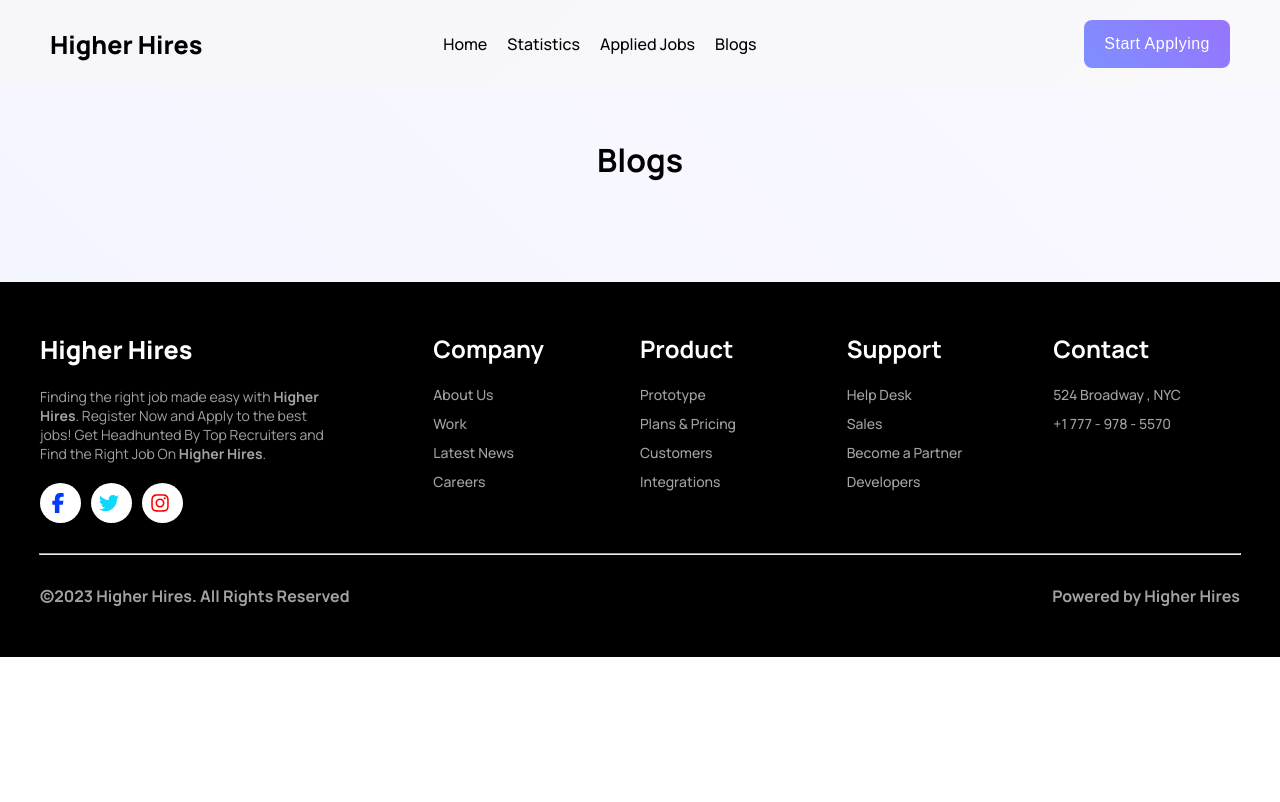
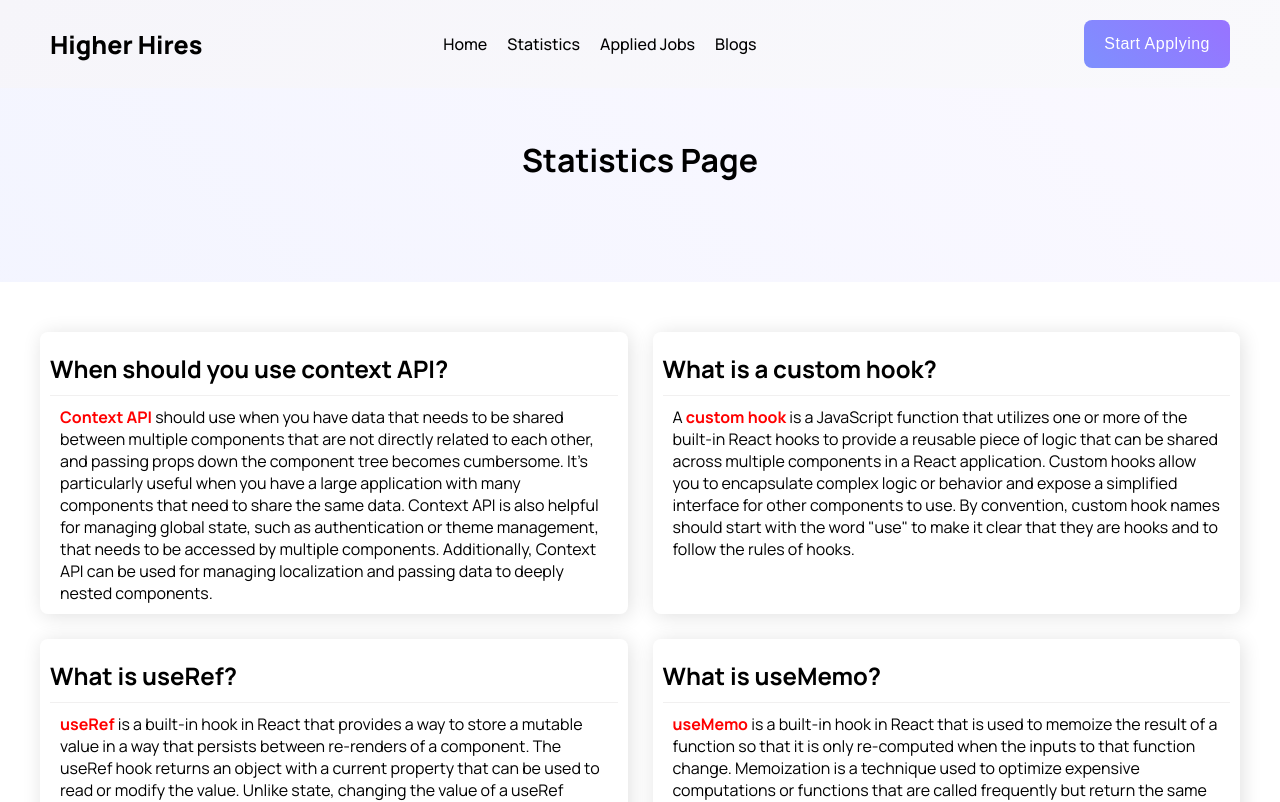
Before and after one commit to GitByImran/Job-hunter, a React (Vite) app: page /blogs in a window 1280 px wide. Shown: the top 802 px of the page. Built offline with nearby package versions, Linux system fonts and the light colour scheme.

Commit message:
blogs item added and readme markdown file complete

```diff
--- a/src/components/blogs/Blogs.css
+++ b/src/components/blogs/Blogs.css
@@ -7,3 +7,47 @@
     font-size: 32px;
     text-transform: capitalize;
 }
+
+.section-container {
+    max-width: 1200px;
+    margin: 0 auto;
+    padding: 50px 0;
+}
+
+.qna-content {
+    display: grid;
+    grid-template-columns: repeat(2, 1fr);
+    gap: 25px;
+}
+.card {
+    border-radius: 8px;
+    padding: 10px;
+    box-shadow: 2px 2px 20px #e0e0e0;
+}
+.question {
+    padding: 10px 0;
+    margin-bottom: 10px;
+    border-bottom: 1px solid rgba(201, 198, 198, 0.267);
+}
+.answer {
+    padding: 0 10px;
+}
+
+.answer > ul {
+    list-style-type: none;
+    text-decoration: none;
+}
+.answer > ul > li {
+    background: #e6e6e6;
+    padding: 5px 10px;
+    margin: 5px 0;
+    display: inline-block;
+}
+
+@media screen and (max-width: 576px) {
+    .qna-content {
+        display: grid;
+        grid-template-columns: repeat(1, 1fr);
+        gap: 25px;
+    }
+}
--- a/src/components/blogs/Blogs.jsx
+++ b/src/components/blogs/Blogs.jsx
@@ -5,7 +5,63 @@ const Blogs = () => {
   return (
     <div>
       <div className="section-header">
-        <h2>blogs</h2>
+        <h2>statistics page</h2>
+      </div>
+      <div className="section-container">
+        <div style={{ marginBottom: "50px" }}>
+          <div className="qna-content">
+            <div className="card">
+              <h2 className="question">When should you use context API?</h2>
+              <div className="answer">
+                <b style={{ color: "red" }}>Context API</b> should use when you
+                have data that needs to be shared between multiple components
+                that are not directly related to each other, and passing props
+                down the component tree becomes cumbersome. It's particularly
+                useful when you have a large application with many components
+                that need to share the same data. Context API is also helpful
+                for managing global state, such as authentication or theme
+                management, that needs to be accessed by multiple components.
+                Additionally, Context API can be used for managing localization
+                and passing data to deeply nested components.
+              </div>
+            </div>
+            <div className="card">
+              <h2 className="question">What is a custom hook?</h2>
+              <div className="answer">
+                A <b style={{ color: "red" }}>custom hook</b> is a JavaScript
+                function that utilizes one or more of the built-in React hooks
+                to provide a reusable piece of logic that can be shared across
+                multiple components in a React application. Custom hooks allow
+                you to encapsulate complex logic or behavior and expose a
+                simplified interface for other components to use. By convention,
+                custom hook names should start with the word "use" to make it
+                clear that they are hooks and to follow the rules of hooks.
+              </div>
+            </div>
+            <div className="card">
+              <h2 className="question">What is useRef?</h2>
+              <div className="answer">
+                <b style={{ color: "red" }}>useRef</b> is a built-in hook in
+                React that provides a way to store a mutable value in a way that
+                persists between re-renders of a component. The useRef hook
+                returns an object with a current property that can be used to
+                read or modify the value. Unlike state, changing the value of a
+                useRef object does not trigger a re-render of the component.
+              </div>
+            </div>
+            <div className="card">
+              <h2 className="question">What is useMemo?</h2>
+              <div className="answer">
+                <b style={{ color: "red" }}>useMemo</b> is a built-in hook in
+                React that is used to memoize the result of a function so that
+                it is only re-computed when the inputs to that function change.
+                Memoization is a technique used to optimize expensive
+                computations or functions that are called frequently but return
+                the same result for the same input.
+              </div>
+            </div>
+          </div>
+        </div>
       </div>
     </div>
   );
```
